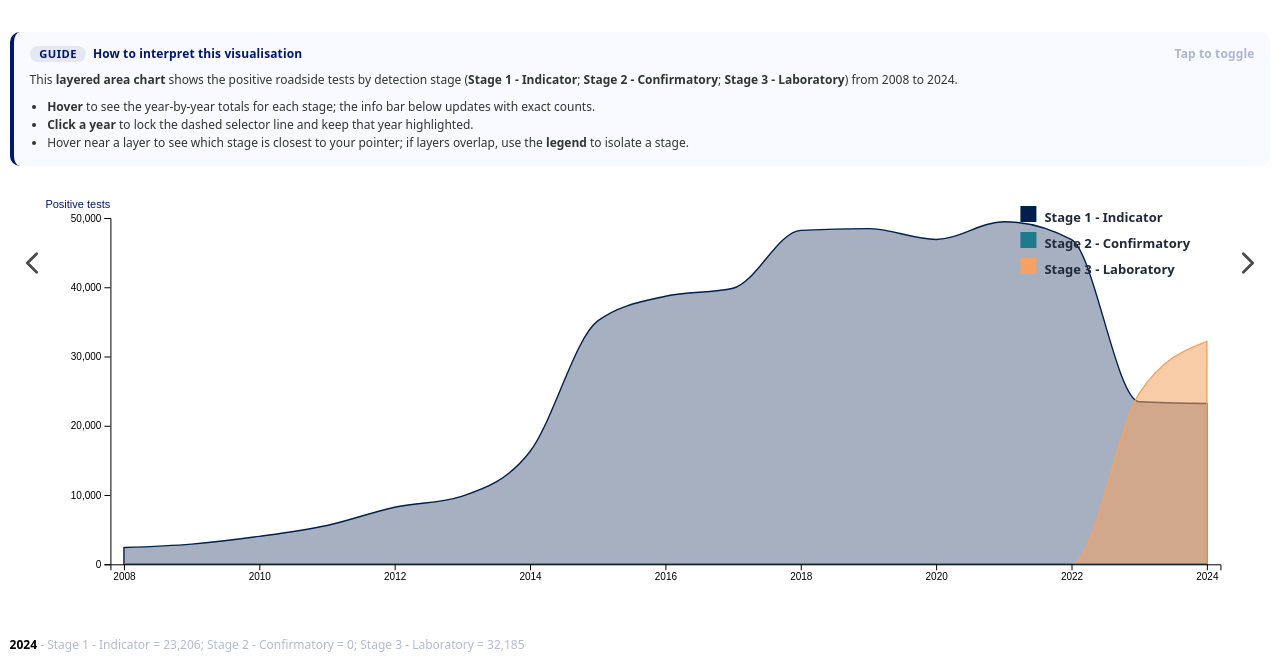
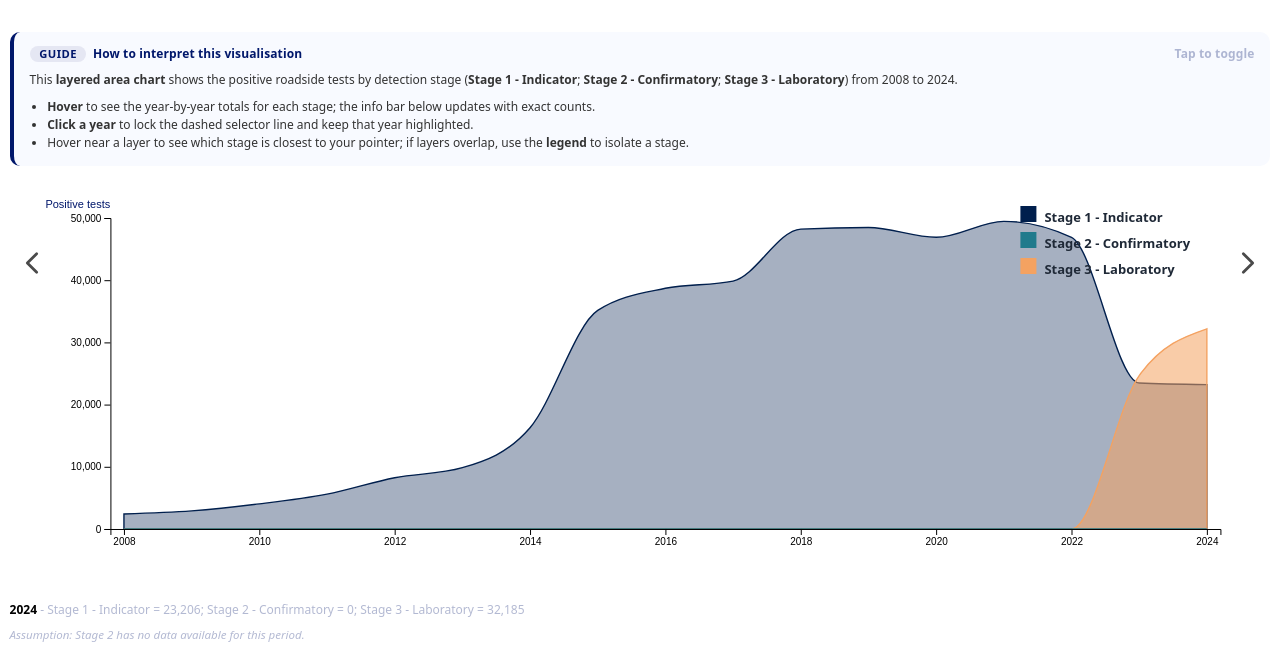
Before and after one commit to kenn040502/COS30045-Data-Vis-Project-3, a plain HTML site: page chart2.html in a window 1280 px wide. Shown: the part 137-800 px from the top of the page. Drawn offline with nearby package versions, Linux system fonts and the light colour scheme.

Commit message:
chart 2 stage 2 no data assumption

```diff
--- a/chart2.html
+++ b/chart2.html
@@ -41,6 +41,7 @@
         </details>
         <div id="chart2" class="chart-container centered-chart"></div>
         <div id="chart2-info" class="chart-info">Click to lock onto a year.</div>
+        <p class="chart-note" aria-live="polite">Assumption: Stage 2 has no data available for this period.</p>
       </section>
     </main>
 
--- a/css/style.css
+++ b/css/style.css
@@ -401,6 +401,13 @@ body {
 
 .chart-info strong {
   color: var(--black);
+}
+
+.chart-note {
+  margin-top: 0.15rem;
+  font-size: 0.72rem;
+  color: var(--muted);
+  font-style: italic;
 }
 
 /* FOOTER */
```
